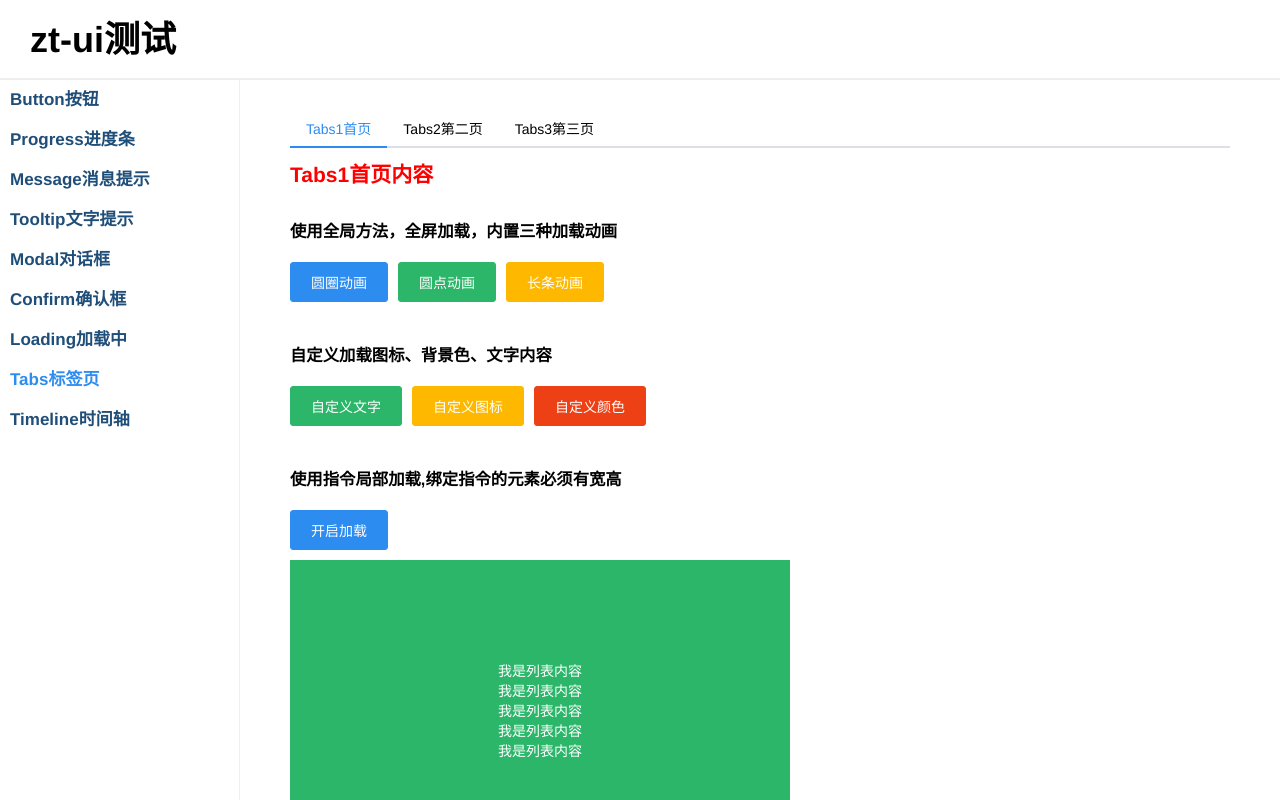
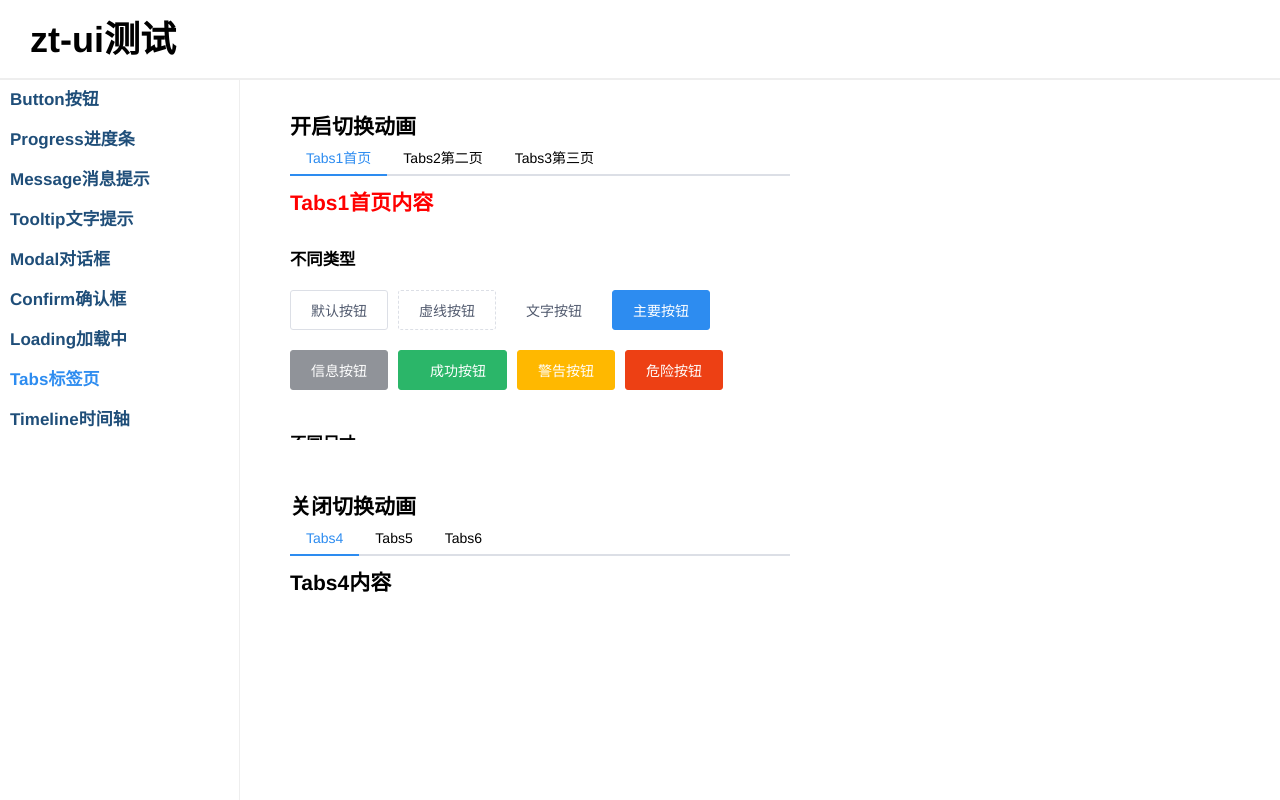
Before and after one commit to sygn24/zt-ui, a Vue app: page /tabs in a window 1280 px wide. Built offline with nearby package versions, Linux system fonts and the light colour scheme; a web font is replaced by a local one.

Commit message:
tabs新增切换动画

```diff
--- a/examples/views/Tabs.vue
+++ b/examples/views/Tabs.vue
@@ -1,36 +1,68 @@
 <template>
-    <div>
-        <zt-tabs v-model="activeTab" @onClick="toggleTab">
+    <div class="tabs">
+        <div class="tab1">
+            <h2>开启切换动画</h2>
+            <div class="row">
+                <zt-tabs v-model="activeTab" :animated="true" @onClick="toggleTab">
                     <zt-tab-pane name="Tabs1" label="Tabs1首页">
                         <h2 style="color: red; margin-bottom: 20px">Tabs1首页内容</h2>
-                <Loading />
+                        <Button />
                     </zt-tab-pane>
                     <zt-tab-pane name="Tabs2" label="Tabs2第二页">
                         <h2>Tabs2第二页内容</h2>
                     </zt-tab-pane>
                     <zt-tab-pane name="Tabs3" label="Tabs3第三页">
-                <h2>Tabs3第三页</h2>
+                        <h2>Tabs3 content</h2>
                     </zt-tab-pane>
                 </zt-tabs>
+            </div>
+        </div>
+        <div class="tab2">
+            <h2>关闭切换动画</h2>
+            <div class="row">
+                <zt-tabs v-model="activeTab2">
+                    <zt-tab-pane name="Tabs4" label="Tabs4">
+                        <h2>Tabs4内容</h2>
+                    </zt-tab-pane>
+                    <zt-tab-pane name="Tabs5" label="Tabs5">
+                        <h2>Tabs5第五页</h2>
+                    </zt-tab-pane>
+                    <zt-tab-pane name="Tabs6" label="Tabs6">
+                        <h2>Tabs6 content</h2>
+                    </zt-tab-pane>
+                </zt-tabs>
+            </div>
+        </div>
     </div>
 </template>
 
 <script>
-import Loading from './Loading.vue'
+import Button from './Button.vue'
 export default {
     name: 'Tabs',
-    components: { Loading },
+    components: { Button },
     data() {
         return {
-            activeTab: 'Tabs1'
+            activeTab: 'Tabs1',
+            activeTab2: 'Tabs4'
         }
     },
     methods: {
         toggleTab(name) {
-            this.$msg('切换到'+ name)
+            // this.$msg('切换到'+ name)
         }
     }
 }
 </script>
 
-<style lang="less" scoped></style>
+<style lang="less" scoped>
+.tabs {
+    width: 500px;
+    .tab1{
+        margin-bottom: 50px;
+    }
+    .row {
+        height: 300px;
+    }
+}
+</style>
--- a/packages/assets/animation/animation.css
+++ b/packages/assets/animation/animation.css
@@ -75,3 +75,39 @@
         opacity: 0
     }
 }
+
+/* tabPane切换动画 */
+.tab-slide-enter-to,
+.tab-slide-leave {
+    transform: translateX(0);
+    opacity: 1;
+}
+
+.tab-slide-enter-active,
+.tab-slide-leave-active {
+    transition: all 0.3s ease-out;
+    position: absolute;
+    left: 0;
+    top: 10px;
+    width: 100%;
+    height: 100%;
+}
+
+.tab-slide-enter{
+    transform: translateX(100%);
+    opacity: 0;
+}
+
+.tab-slide-leave-to{
+    transform: translateX(-100%);
+    opacity: 0;
+}
+
+/* 反向动画 */
+/* 没有空格表示.tab-slide-enter.reverse在一个元素上，该元素必须同时又这两个class才生效 */
+.tab-slide-enter.reverse{
+    transform: translateX(-100%);
+}
+.tab-slide-leave-to.reverse{
+    transform: translateX(100%);
+}
--- a/packages/components/Tabs/TabPane.vue
+++ b/packages/components/Tabs/TabPane.vue
@@ -1,5 +1,10 @@
 <template>
-    <div class="zt-tabs-pane" v-show="show">
+    <transition name="tab-slide" v-if="animated">
+        <div class="zt-tabs-panes-item" v-show="show" :class="{ reverse: isReverse }">
+            <slot></slot>
+        </div>
+    </transition>
+    <div class="zt-tabs-panes-item" v-show="show" v-else>
         <slot></slot>
     </div>
 </template>
@@ -19,13 +24,27 @@ export default {
     inject: ['TabsInstance'],
     data() {
         return {
-            show: false
+            show: false,
+            isReverse: false, //控制反方向动画
+            animated: false
         }
     },
     mounted() {
         this.TabsInstance.initTabs()
+        this.delaySetAnimate()
     },
-    methods: {},
+    methods: {
+        // 如果开启切换动画，延迟设置，防止加载第一个标签页出现动画
+        delaySetAnimate() {
+            if (this.TabsInstance.animated) {
+                setTimeout(() => {
+                    this.animated = this.TabsInstance.animated
+                }, 500)
+            } else {
+                this.animated = false
+            }
+        }
+    },
     watch: {
         name() {
             this.TabsInstance.initTabs()
--- a/packages/components/Tabs/Tabs.vue
+++ b/packages/components/Tabs/Tabs.vue
@@ -6,13 +6,13 @@
                 :style="{ color: activeKey === item.name ? 'var(--primary)' : '' }"
                 v-for="(item, index) in navList"
                 :key="index"
-                @click="handleChange(item)"
+                @click="handleChange(item, index)"
             >
                 {{ item.label }}
             </div>
             <div class="zt-tabs-nav-active-line" :style="activeLineStyle"></div>
         </div>
-        <div class="zt-tabs-pane-content">
+        <div class="zt-tabs-panes">
             <slot></slot>
         </div>
     </div>
@@ -25,6 +25,11 @@ export default {
         // 当前激活tab面板的name
         value: {
             type: [String, Number]
+        },
+        // 是否开启切换动画
+        animated: {
+            type: Boolean,
+            default: false
         }
     },
     model: {
@@ -47,7 +52,8 @@ export default {
         activeLineStyle() {
             return {
                 width: `${this.lineWidth}px`,
-                left: `${this.lineOffset}px`
+                left: `${this.lineOffset}px`,
+                transition: this.animated ? 'all .3s ease-out' : 'none'
             }
         }
     },
@@ -108,8 +114,17 @@ export default {
             })
         },
         // 点击tabNavItem,更改activeKey为当前点击的name
-        handleChange(item) {
+        handleChange(item, index) {
+            console.log(this.animated)
             if (!item.name) return
+            if (this.animated) {
+                // 获取点击前的索引
+                const lastIndex = this.navList.findIndex(nav => nav.name === this.activeKey)
+                // 如果当前点击的索引号小于上一个索引，就设置反向动画
+                this.$children.forEach(child => {
+                    index < lastIndex ? (child.isReverse = true) : (child.isReverse = false)
+                })
+            }
             this.activeKey = item.name
             this.$emit('onClick', item.name)
         }
--- a/packages/components/Tabs/style.less
+++ b/packages/components/Tabs/style.less
@@ -1,29 +1,50 @@
 .zt-tabs {
+  width: 100%;
+  height: 100%;
+
   &-nav {
     position: relative;
     display: flex;
     justify-content: flex-start;
     align-items: center;
     border-bottom: 2px solid var(--border);
+
     &-item {
       display: inline-block;
-      padding: 8px 16px;
+      height: 34px;
+      line-height: 36px;
+      padding: 0 16px;
       cursor: pointer;
       transition: color .3s ease-out;
-      &:hover{
+
+      &:hover {
         color: var(--primary);
       }
     }
-    &-active-line{
+
+    &-active-line {
       position: absolute;
       left: 0;
       bottom: -2px;
       height: 2px;
       background: var(--primary);
-      transition: all .3s ease-out;
     }
   }
-  &-pane{
-    padding:10px 0
+
+  &-panes {
+    position: relative;
+    padding-top: 10px;
+    height: calc(100% - 36px);
+    width: 100%;
+    overflow: auto;
+    /* 隐藏滚动条 */
+    /* firefox */
+    scrollbar-width: none;
+    /* IE 10+ */
+    -ms-overflow-style: none;
+    /* Chrome Safari */
+    &::-webkit-scrollbar {
+      display: none;
+    }
   }
 }
```
Lines whose indentation alone changed are shown as unchanged.
